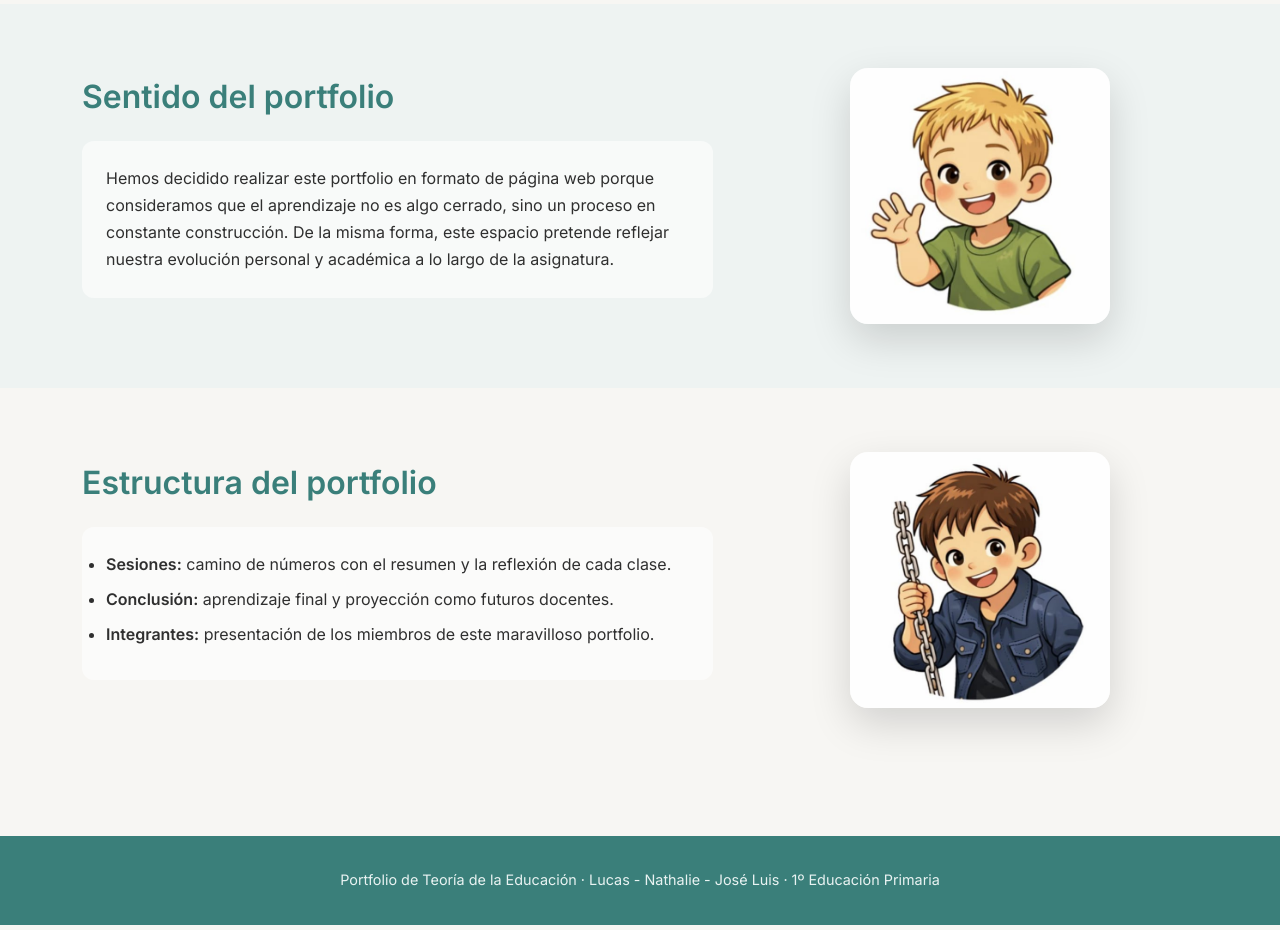
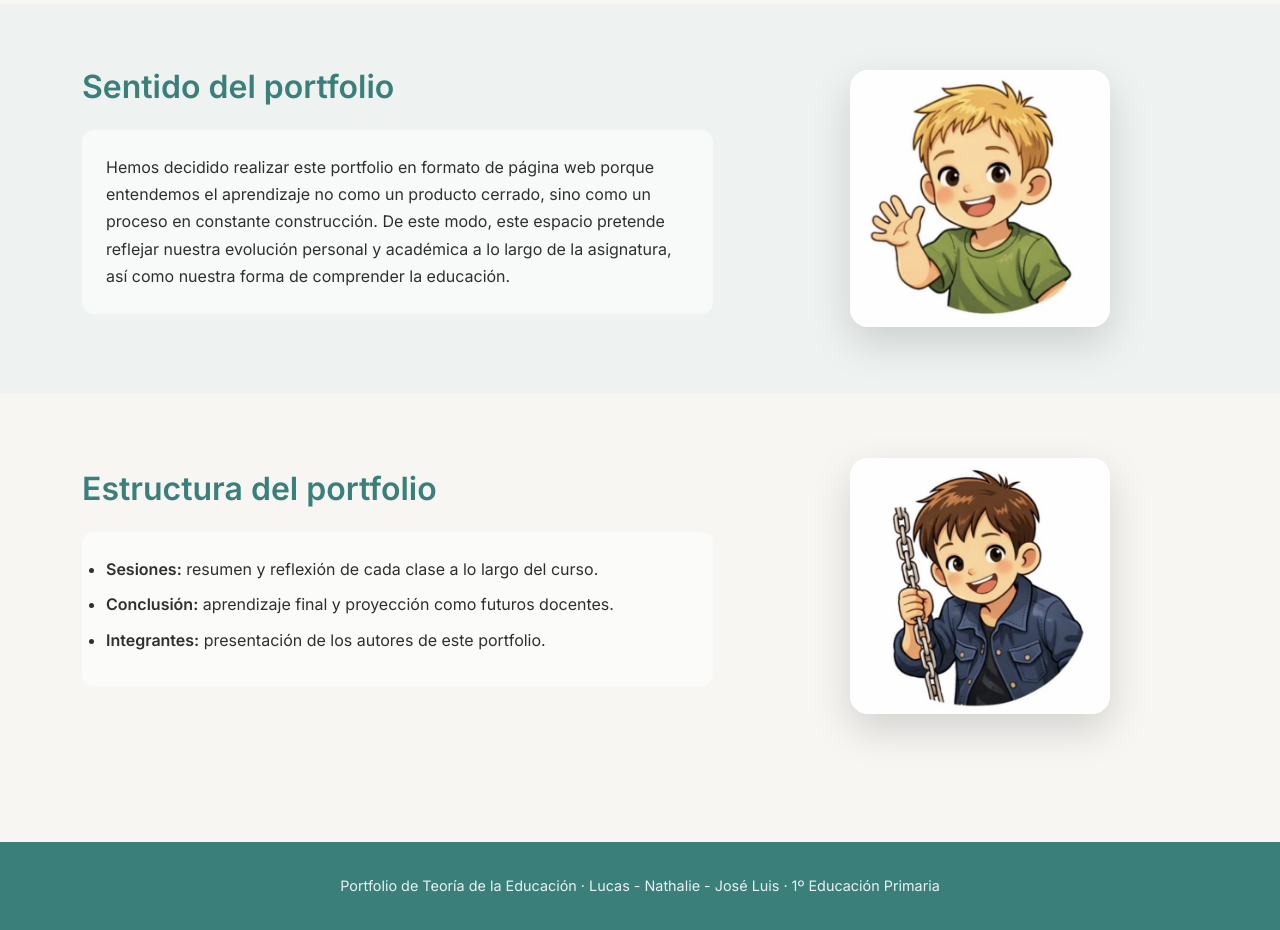
Before and after one commit to Pach7613/portfolio, a plain HTML site: page index.html in a window 1280 px wide. Shown: the part 1020-1950 px from the top of the page. Drawn offline with nearby package versions, Linux system fonts and the light colour scheme.

Commit message:
Pequeño cambio en index

```diff
--- a/index.html
+++ b/index.html
@@ -90,10 +90,10 @@
             <div class="col-md-7">
                 <h2>Sentido del portfolio</h2>
                 <p>
-                    Hemos decidido realizar este portfolio en formato de página web porque consideramos
-                    que el aprendizaje no es algo cerrado, sino un proceso en constante construcción.
-                    De la misma forma, este espacio pretende reflejar nuestra evolución personal y académica
-                    a lo largo de la asignatura.
+                    Hemos decidido realizar este portfolio en formato de página web porque entendemos el
+                    aprendizaje no como un producto cerrado, sino como un proceso en constante construcción.
+                    De este modo, este espacio pretende reflejar nuestra evolución personal y académica a lo
+                    largo de la asignatura, así como nuestra forma de comprender la educación.
                 </p>
             </div>
 
@@ -116,9 +116,9 @@
             <div class="col-md-7">
                 <h2>Estructura del portfolio</h2>
                 <ul>
-                    <li><strong>Sesiones:</strong> camino de números con el resumen y la reflexión de cada clase.</li>
+                    <li><strong>Sesiones:</strong> resumen y reflexión de cada clase a lo largo del curso.</li>
                     <li><strong>Conclusión:</strong> aprendizaje final y proyección como futuros docentes.</li>
-                    <li><strong>Integrantes:</strong> presentación de los miembros de este maravilloso portfolio.</li>
+                    <li><strong>Integrantes:</strong> presentación de los autores de este portfolio.</li>
                 </ul>
             </div>
 
```
